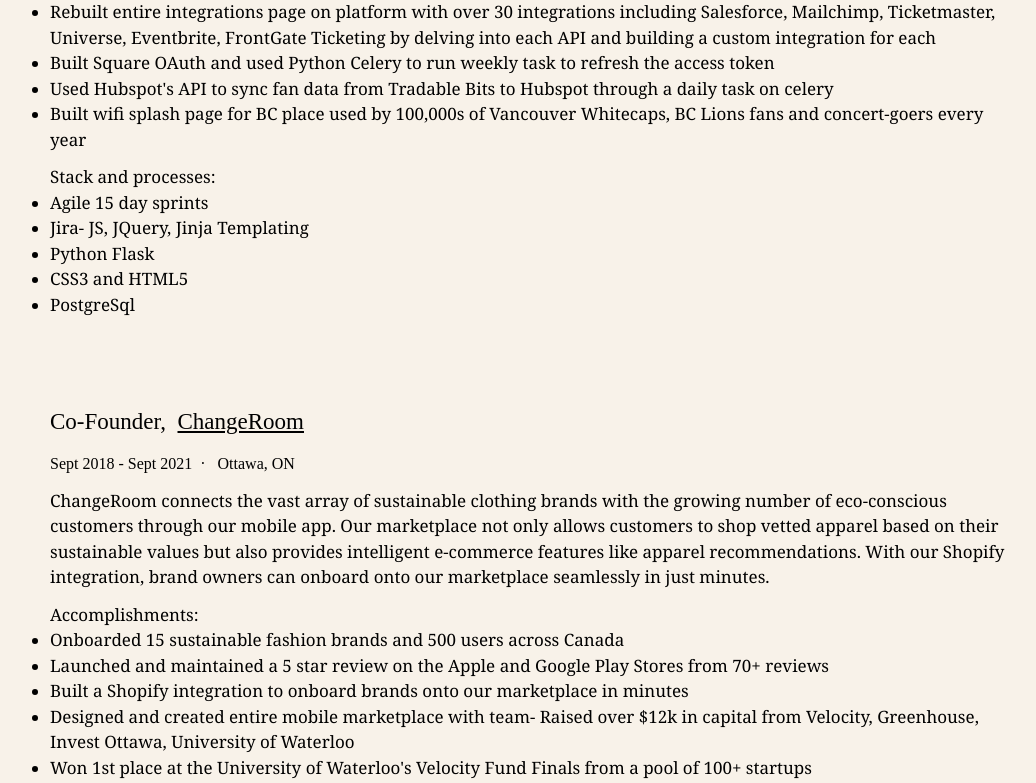
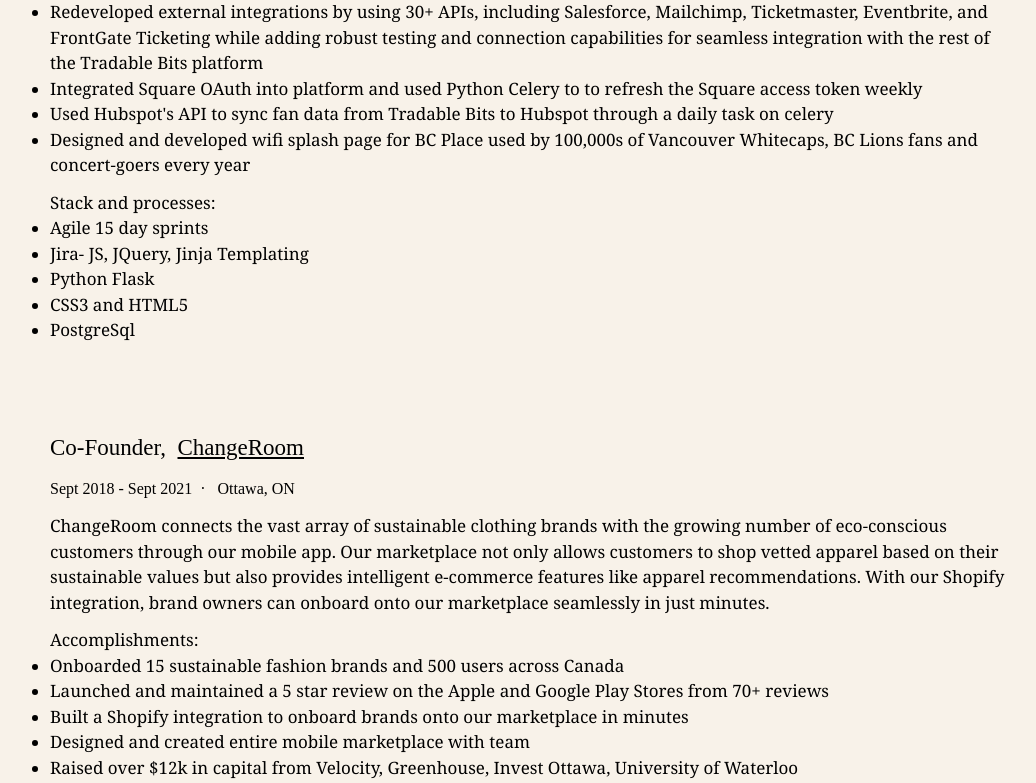
Before and after one commit to ayushbh2020/personal-site, a Next.js app: page /experience in a window 1280 px wide. Shown: the part 1126-1909 px from the top of the page, without its empty margins (110-1146 px from the left). Built offline with nearby package versions, Linux system fonts and the light colour scheme; a web font is replaced by a local one.

Commit message:
wording changes

```diff
--- a/constants/experience.ts
+++ b/constants/experience.ts
@@ -24,10 +24,10 @@
     companyDescription:
       "Tradable Bits is a fan engagement platform for sports and entertainment brands. The platform has processed millions of fan interactions and is used by brands such as the Leafs, Spurs and Lolapalooza.",
     accomplishments: [
-      "Rebuilt entire integrations page on platform with over 30 integrations including Salesforce, Mailchimp, Ticketmaster, Universe, Eventbrite, FrontGate Ticketing by delving into each API and building a custom integration for each",
-      "Built Square OAuth and used Python Celery to run weekly task to refresh the access token",
+      "Redeveloped external integrations by using 30+ APIs, including Salesforce, Mailchimp, Ticketmaster, Eventbrite, and FrontGate Ticketing while adding robust testing and connection capabilities for seamless integration with the rest of the Tradable Bits platform",
+      "Integrated Square OAuth into platform and used Python Celery to to refresh the Square access token weekly",
       "Used Hubspot's API to sync fan data from Tradable Bits to Hubspot through a daily task on celery",
-      "Built wifi splash page for BC place used by 100,000s of Vancouver Whitecaps, BC Lions fans and concert-goers every year",
+      "Designed and developed wifi splash page for BC Place used by 100,000s of Vancouver Whitecaps, BC Lions fans and concert-goers every year",
     ],
     stack: [
       "Agile 15 day sprints",
@@ -49,7 +49,8 @@
       "Onboarded 15 sustainable fashion brands and 500 users across Canada",
       "Launched and maintained a 5 star review on the Apple and Google Play Stores from 70+ reviews",
       "Built a Shopify integration to onboard brands onto our marketplace in minutes",
-      "Designed and created entire mobile marketplace with team- Raised over $12k in capital from Velocity, Greenhouse, Invest Ottawa, University of Waterloo",
+      "Designed and created entire mobile marketplace with team",
+      "Raised over $12k in capital from Velocity, Greenhouse, Invest Ottawa, University of Waterloo",
       "Won 1st place at the University of Waterloo's Velocity Fund Finals from a pool of 100+ startups",
       "Best New Ottawa Business Award 2020",
       "Managed a remote team of 7 in business and product operations",
--- a/constants/home.ts
+++ b/constants/home.ts
@@ -24,7 +24,7 @@
     title: "Rewind",
     description: [
       "I developed Rewind, a data engineering project in partnership with YouTuber Jordan Matter. Our platform tracks popular creators and predicts hit videos using a algorithm, helping creators stay ahead of new trends.",
-      "To achieve this, I utilized Redis and Bull MQ workers for queuing and processing millions of data points 24/7, and implemented multi-threading and background tasks for system optimization.",
+      "To achieve this, I utilized Redis and Bull MQ workers for queuing and processing millions of data points 24/7 and elegantly displayed the data with our retro theme app.",
     ],
     type: "project",
     screenshot: "/Rewind.png",
--- a/constants/projects.ts
+++ b/constants/projects.ts
@@ -6,7 +6,7 @@
       "Rewind is an ongoing data engineering project under the partnership of Youtuber Jordan Matter.  The goal is to find the most trending videos within a day of their upload. Our platform tracks popular creators and our algorithm predicts hit videos, allowing creators to be the first to jump on new trends.",
     contributions: [
       "Created and fine-tuned a highly efficient priority-based queuing system using Redis and Bull MQ to fetch YouTube video data for hundreds of channels simultaneously",
-      "The system incorporates optimal intervals and delays, with dedicated workers continuously pinging the YouTube API to ensure real-time data retrieval and listens to Google’s PubSub channel upload system",
+      "Used dedicated workers to ping the YouTube API at optimal intervals and delays, to ensure real-time data retrieval and listen to Google’s PubSub channel upload system",
       "Designed and created a front-end interface with a retro movie theme, providing users with an engaging way to view channels and analyze video performance data using Recharts JS",
     ],
     tech: [
@@ -25,7 +25,7 @@
     description:
       "Mr.Beam is a steel production planning software that optimizes steel beam orders for the best cutting processes to reduce wastage of steel and workers time. This enterprise software is targeted towards steel cutting companies across North America.",
     contributions: [
-      "Developed an recursive algorithm, which provides recommendations on which beam to cuts to avoid wastage of leftover beams and optimize steel cutters time",
+      "Developed an algorithm, which provides recommendations on which beam to cuts to avoid wastage of leftover beams and optimize steel cutters time",
       "Architected an inventory and order management system with PostgreSQL which auto updates based on the algorithm inventory recommendations",
       "Built an enterprise auth system with email verification, to allow only organization employees to access their Mr. Beam account data",
     ],
```
